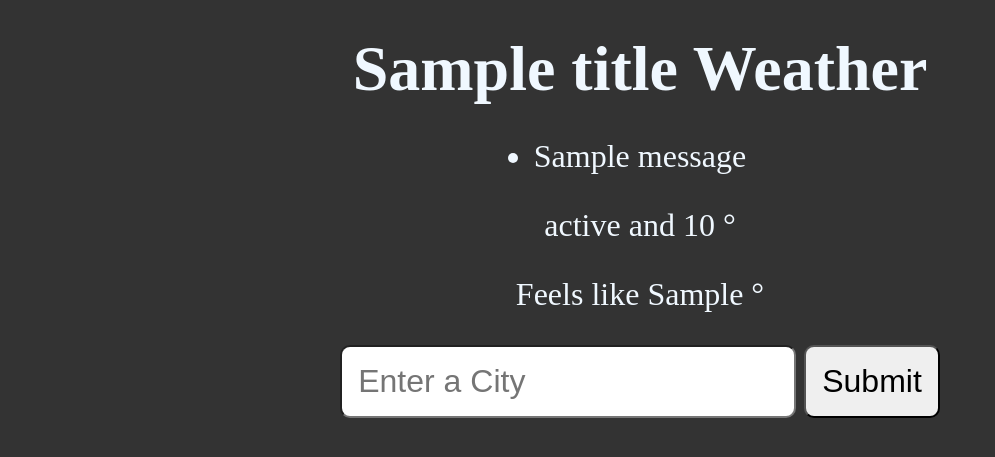
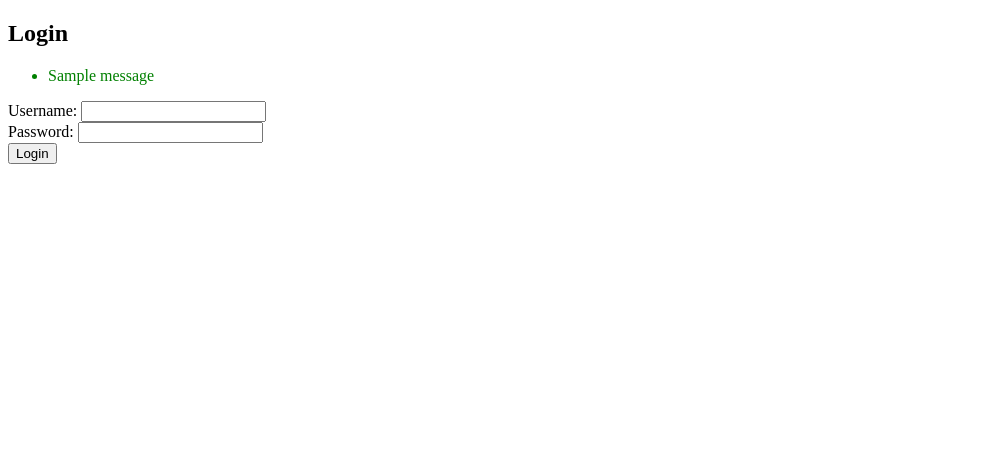
Before and after one commit to jaranya015/Project-web-Flask, a Flask app: template templates/login.html in a window 1280 px wide. Shown: the top 457 px of the page, without its empty margins (0-995 px from the left). Run offline with Flask 3, Linux system fonts and the light colour scheme; tables that the repository leaves empty hold one stand-in row (values such as "Sample post"); the template is opened without the code that fills it: values that come from a table or form of the project are taken from there, most other values are stand-ins (such as "Sample title", 1, 10 or a date in 2020); one stand-in notice (Sample message) is shown.

Commit message:
CHANGE LOGIN SYSTEM

```diff
--- /dev/null
+++ b/app.py
@@ -0,0 +1,59 @@
+from flask import Flask, render_template, redirect, url_for, flash
+from flask_wtf import FlaskForm
+from wtforms import StringField, PasswordField, SubmitField
+from wtforms.validators import DataRequired
+from flask_login import LoginManager, UserMixin, login_user, login_required, logout_user, current_user
+
+app = Flask(__name__)
+app.config['SECRET_KEY'] = 'your_secret_key'  # แก้ไขเป็นคีย์จริงๆ
+
+# สร้างโมเดล User
+class User(UserMixin):
+    def __init__(self, user_id):
+        self.id = user_id
+
+# สร้างแบบฟอร์มล็อกอิน
+class LoginForm(FlaskForm):
+    username = StringField('Username', validators=[DataRequired()])
+    password = PasswordField('Password', validators=[DataRequired()])
+    submit = SubmitField('Login')
+
+# กำหนด Flask-Login
+login_manager = LoginManager(app)
+login_manager.login_view = 'login'
+
+# กำหนดฟังก์ชันโหลดผู้ใช้
+@login_manager.user_loader
+def load_user(user_id):
+    return User(user_id)
+
+# หน้าหลัก
+@app.route('/')
+def home():
+    return 'หน้าหลักจ้า - ของคุณ' + current_user.id if current_user.is_authenticated else 'หน้าหลัก'
+
+# หน้าล็อกอิน
+@app.route('/login', methods=['GET', 'POST'])
+def login():
+    form = LoginForm()
+    if form.validate_on_submit():
+        # ตรวจสอบในระบบของคุณ (ในตัวอย่างนี้จะใช้ username: admin, password: password)
+        if form.username.data == 'admin' and form.password.data == 'password':
+            user = User(user_id=form.username.data)
+            login_user(user)
+            flash('ล็อกอินสำเร็จ!', 'success')
+            return redirect(url_for('home'))
+        else:
+            flash('ล็อกอินไม่สำเร็จ กรุณาตรวจสอบข้อมูล', 'danger')
+    return render_template('login.html', form=form)
+
+# หน้าล็อกเอาท์
+@app.route('/logout')
+@login_required
+def logout():
+    logout_user()
+    flash('ล็อกเอาท์สำเร็จ!', 'success')
+    return redirect(url_for('home'))
+
+if __name__ == '__main__':
+    app.run(debug=True)
--- a/server.py
+++ b/server.py
@@ -75,7 +75,7 @@ def get_weather():
     # Check for empty strings or string with only spaces
 
     if not bool(city.strip()):
-        city = "Kansas City"
+        city = "Thailand"
 
     weather_data = get_current_weather(city)
 
--- a/templates/login.html
+++ b/templates/login.html
@@ -3,29 +3,28 @@
 <head>
     <meta charset="UTF-8">
     <meta name="viewport" content="width=device-width, initial-scale=1.0">
-    <title>{{ title }} Weather</title>
-    <link href="{{ url_for('static', filename='styles/style.css') }}" rel="stylesheet" />
+    <title>Login</title>
 </head>
-
 <body>
-    <h1>{{ title }} Weather</h1>
-
-    {% with messages = get_flashed_messages(with_categories=true) %}
+    <h2>Login</h2>
+    {% with messages = get_flashed_messages() %}
         {% if messages %}
-            <ul class="flashes">
-                {% for category, message in messages %}
-                    <li class="{{ category }}">{{ message }}</li>
+            <ul>
+                {% for message in messages %}
+                    <li style="color: {% if 'danger' in message %}red{% else %}green{% endif %}">{{ message }}</li>
                 {% endfor %}
             </ul>
         {% endif %}
     {% endwith %}
-
-    <p>{{ status }} and {{ temp }} &deg;</p>
-    <p>Feels like {{ feels_like }} &deg;</p>
-
-    <form action="/weather" method="GET">
-        <input type="text" name="city" id="city" placeholder="Enter a City" />
-        <button type="submit">Submit</button>
+    <form method="POST" action="{{ url_for('login') }}">
+        {{ form.hidden_tag() }}
+        <label for="username">Username:</label>
+        {{ form.username() }}
+        <br>
+        <label for="password">Password:</label>
+        {{ form.password() }}
+        <br>
+        {{ form.submit() }}
     </form>
 </body>
 </html>
```
